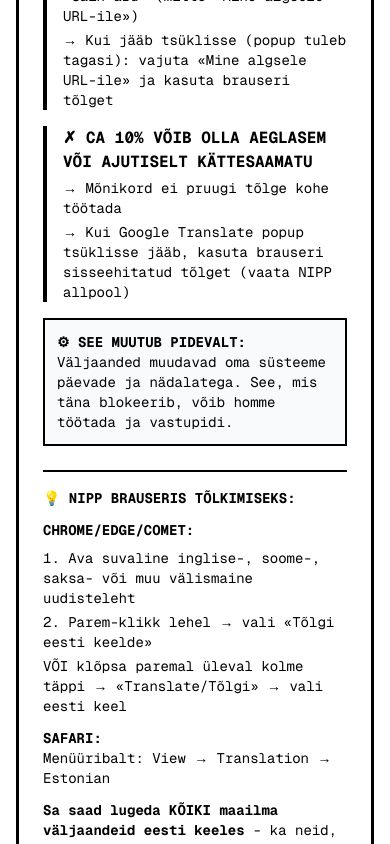
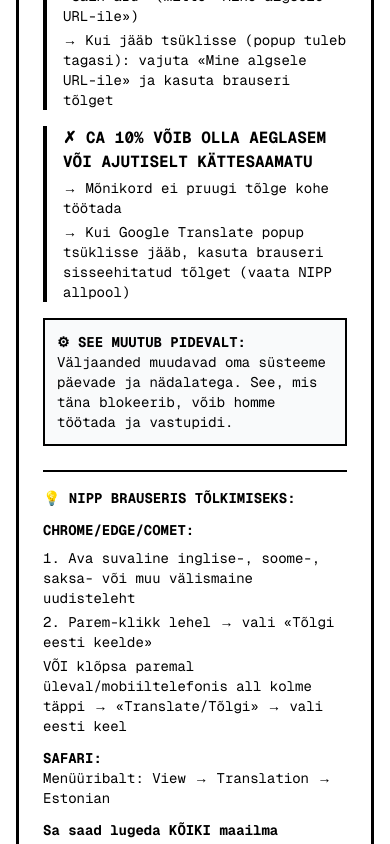
Before and after one commit to saarepera-toimetamised/paremklikk, a Next.js app: page / in a window 390 px wide. Shown: the part 11156-12000 px from the top of the page. Built offline with nearby package versions, Linux system fonts and the light colour scheme.

Commit message:
Add mobile instruction for browser translate

```diff
--- a/app/page.tsx
+++ b/app/page.tsx
@@ -314,7 +314,7 @@ export default function Home() {
                 2. Parem-klikk lehel → vali «Tõlgi eesti keelde»
               </p>
               <p className="text-sm text-black mb-3">
-                VÕI klõpsa paremal üleval kolme täppi → «Translate/Tõlgi» → vali eesti keel
+                VÕI klõpsa paremal üleval/mobiiltelefonis all kolme täppi → «Translate/Tõlgi» → vali eesti keel
               </p>
               <p className="text-sm text-black mb-3">
                 <strong>SAFARI:</strong><br />
```
